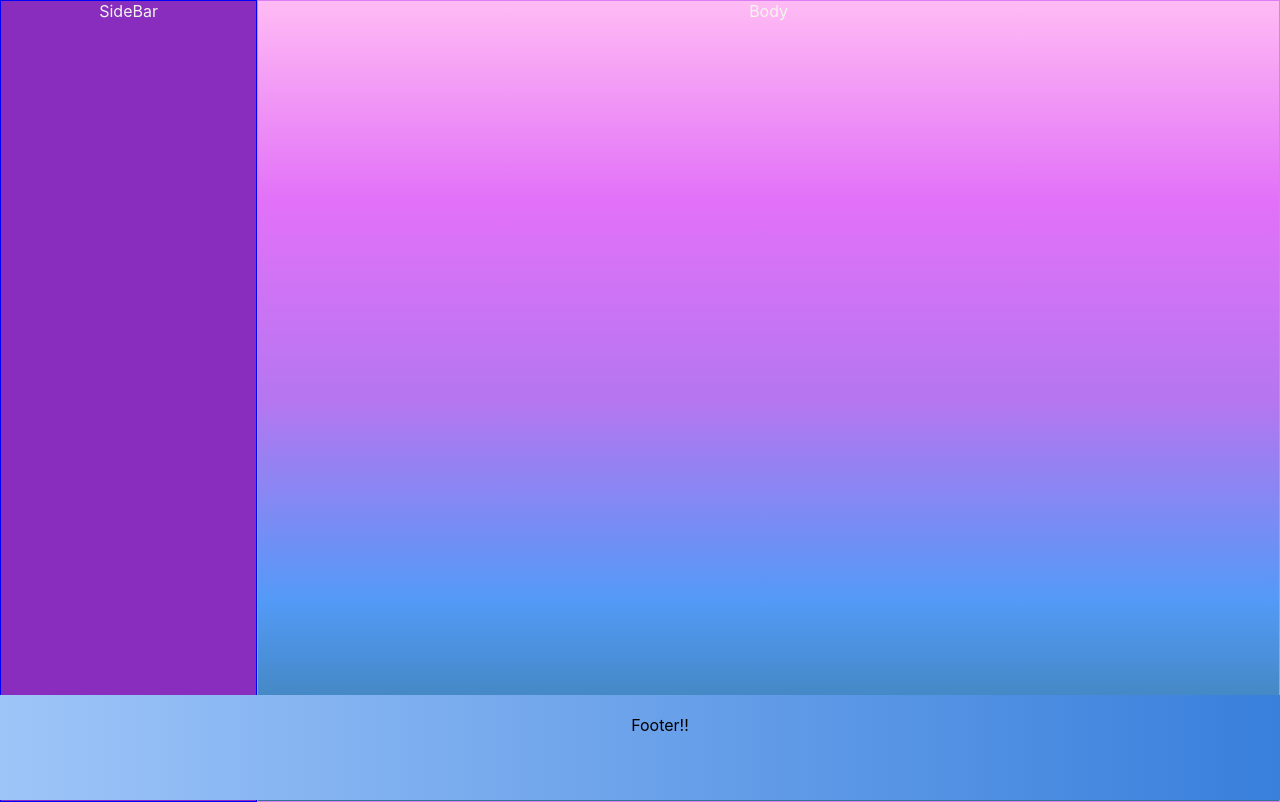
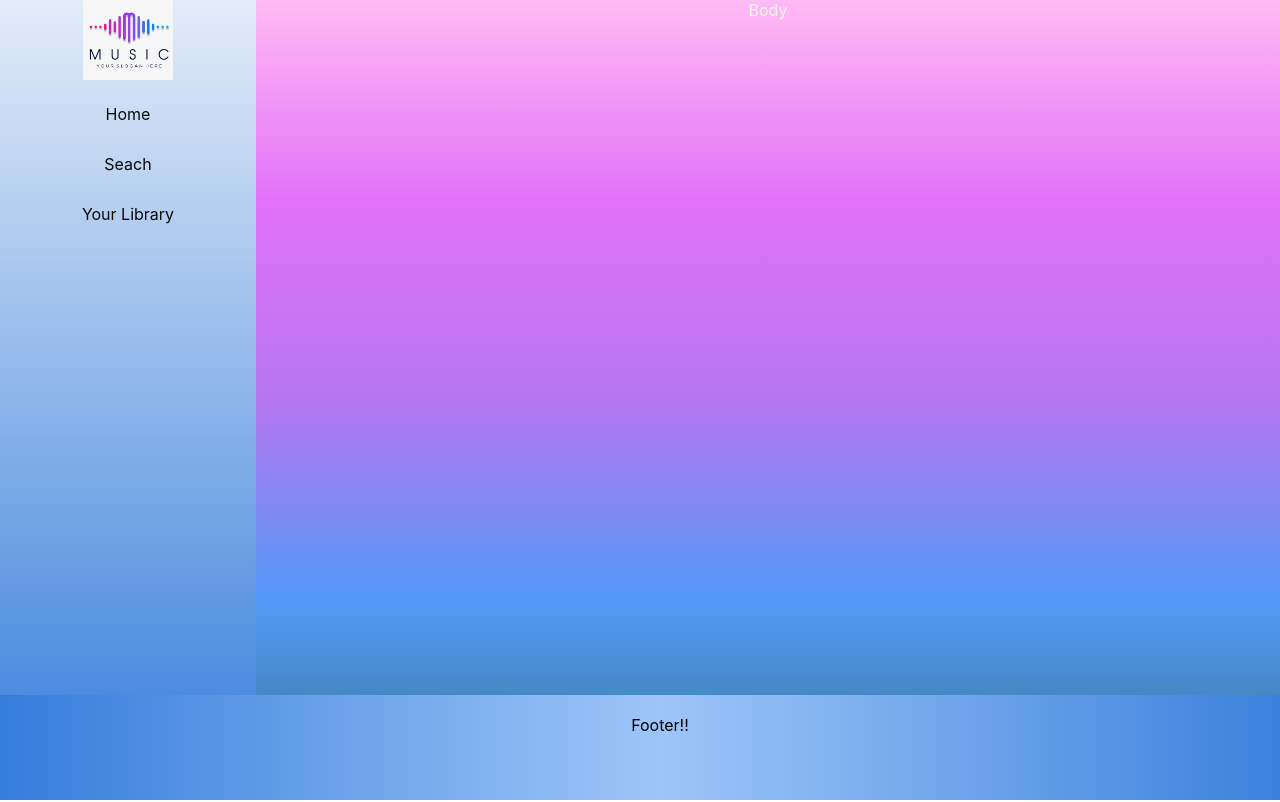
Before and after one commit to DevFelipeLima/MyMusicApp, a React (Create React App) app: page / in a window 1280 px wide. Built offline with nearby package versions, Linux system fonts and the light colour scheme; what spotify-web-api-js would draw is missing.

Commit message:
Sibar Options

```diff
--- a/src/Components/Footer.css
+++ b/src/Components/Footer.css
@@ -4,5 +4,6 @@
     height: 65px;
     width: 100%;
     padding: 20px;
-    background: linear-gradient(to right, #9ec5f8,#357ddb);
+    background: linear-gradient(to right, #357ddb, #9ec5f8,#357ddb);
+    border:none
 }
--- a/src/Components/Player.css
+++ b/src/Components/Player.css
@@ -2,14 +2,18 @@
     display: flex;
 }
 .SideBar{
-    border: 1px solid blue;
+    border: none;
     height: 100vh;
     flex: 0.2;
-    background-color: rgb(136, 45, 189);
-    color: rgb(242, 243, 236);
+    background: linear-gradient(to bottom, #e3ecf8,#357ddb);
+    color: rgb(17, 17, 16);
+}
+.SbLogo{
+    height: 80px;
+
 }
 .BodyDiv{
-    border: 1px solid rgb(219, 124, 243);
+    border: none;
     height: 100vh;
     flex: 0.8;
     background: linear-gradient(to bottom, #ffbbf4, #e271f8,#b576f0,#539af7,#35758f);
--- /dev/null
+++ b/src/Components/SbOption.css
@@ -0,0 +1,10 @@
+.SbOption{
+    color: rgb(10, 10, 10);
+    padding: 20px;
+    height: 10px;
+    cursor: pointer;
+    transition: 200ms color ease-in;
+}
+.SbOption:hover{
+    color:rgb(164, 66, 245)
+}
--- a/src/Components/SideBar.js
+++ b/src/Components/SideBar.js
@@ -1,9 +1,15 @@
 import React from 'react';
+import SideBarOp from './SideBarOp';
 
 const SideBar = () => {
     return (
         <div className='SideBar'>
-            SideBar
+            <img className='SbLogo' src="LogoMusic.png" alt=''/>
+        <SideBarOp title='Home' />
+        <SideBarOp title='Seach' />
+        <SideBarOp title='Your Library' />
+
+
         </div>
 
      );
--- /dev/null
+++ b/src/Components/SideBarOp.js
@@ -0,0 +1,12 @@
+import React from 'react';
+import './SbOption.css'
+
+const SideBarOp = ({ title, icon}) => {
+    return (
+        <div className='SbOption'>
+            <p>{title}</p>
+        </div>
+     );
+}
+
+export default SideBarOp;
```
Also changed, not shown: public/LogoMusic.png.
